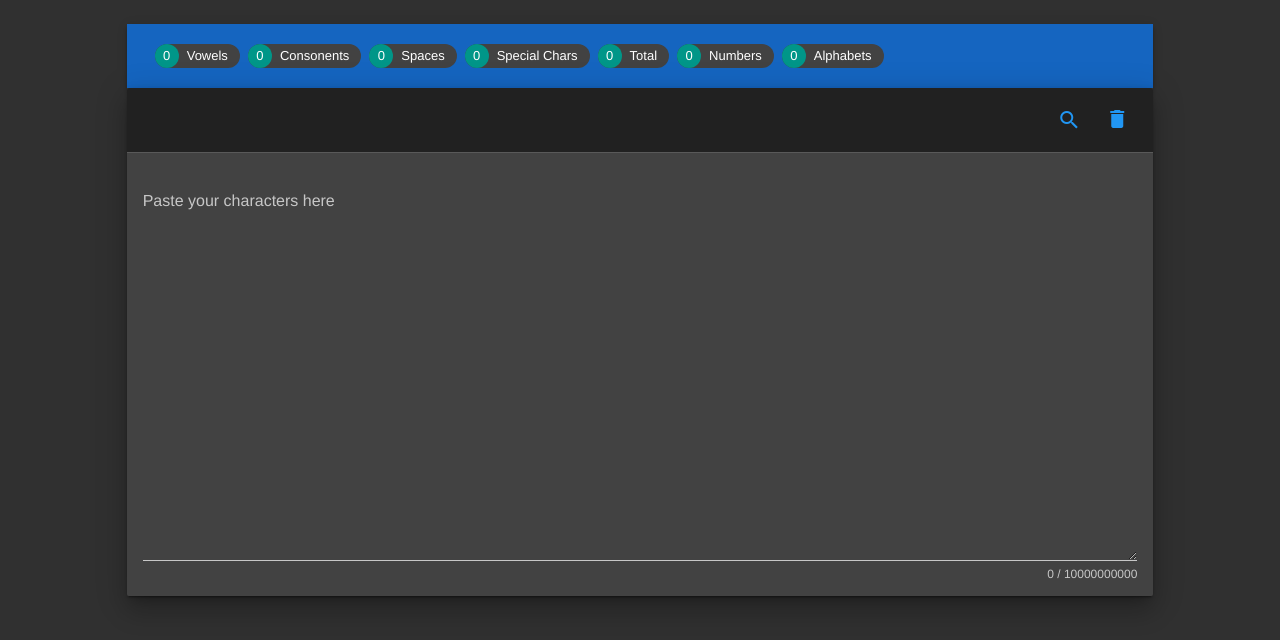
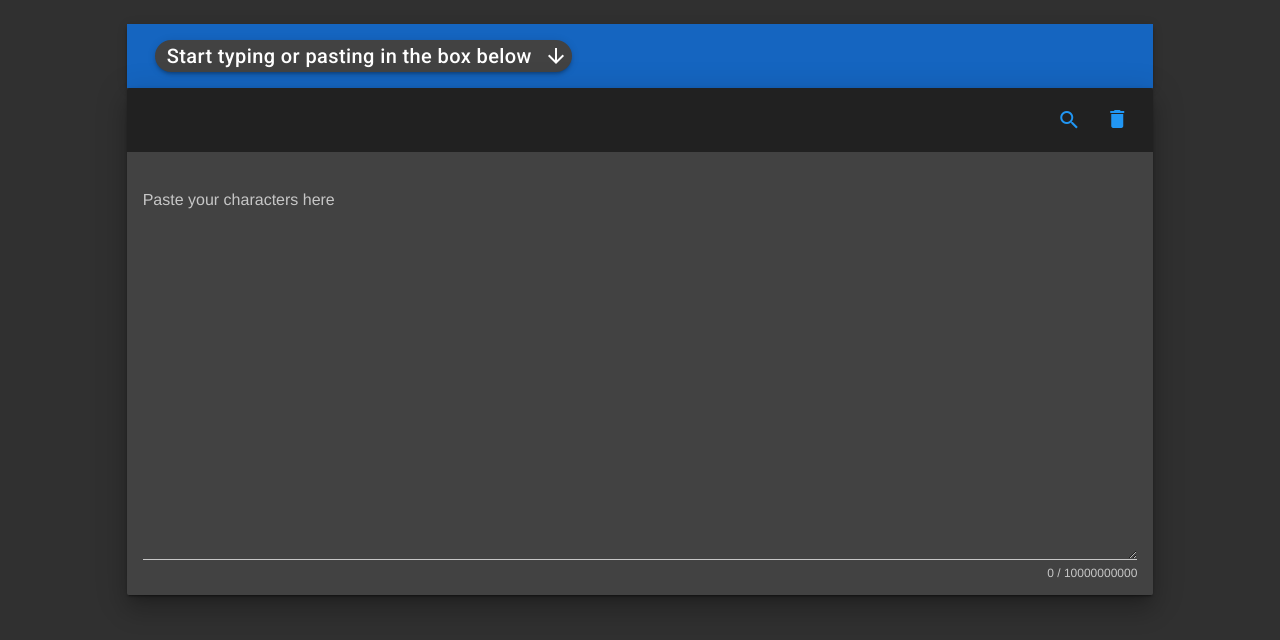
Before and after one commit to mohitkyadav/count_chars, a Vue app: page /#/ in a window 1280 px wide. Shown: the top 640 px of the page. Built offline with nearby package versions, Linux system fonts and the light colour scheme.

Commit message:
animaitons

```diff
--- a/index.html
+++ b/index.html
@@ -5,6 +5,12 @@
     <meta name="viewport" content="width=device-width,initial-scale=1.0">
     <link href='https://fonts.googleapis.com/css?family=Roboto:300,400,500,700|Material+Icons' rel="stylesheet">
     <link rel="stylesheet" href="https://use.fontawesome.com/releases/v5.0.13/css/all.css" integrity="sha384-DNOHZ68U8hZfKXOrtjWvjxusGo9WQnrNx2sqG0tfsghAvtVlRW3tvkXWZh58N9jp" crossorigin="anonymous">
+    <!-- UIkit CSS -->
+    <link rel="stylesheet" href="https://cdnjs.cloudflare.com/ajax/libs/uikit/3.1.6/css/uikit.min.css" />
+
+    <!-- UIkit JS -->
+    <script src="https://cdnjs.cloudflare.com/ajax/libs/uikit/3.1.6/js/uikit.min.js"></script>
+    <script src="https://cdnjs.cloudflare.com/ajax/libs/uikit/3.1.6/js/uikit-icons.min.js"></script>
     <title>count_chars</title>
   </head>
   <body>
--- a/src/components/Landing.vue
+++ b/src/components/Landing.vue
@@ -8,9 +8,13 @@
           <v-toolbar color="blue darken-3">
             <v-toolbar-items>
               <v-layout align-center="true" justify-center="true">
-                <v-chip color="secondary" small="true" text-color="white" v-for="i in counts"  :key="i.type">
+                <v-chip class="elevation-16 uk-animation-slide-left-small" color="secondary" small text-color="white" v-for="i in fitlerZeroCounts()" :key="i.type">
                   <v-avatar class="teal">{{ i.count }}</v-avatar>
                   {{ i.type }}
+                </v-chip>
+                <v-chip class="elevation-3 title uk-animation-slide-right-small" v-if="inputText.length == 0" align-center="true" color="secondary" text-color="white">
+                  Start typing or pasting in the box below
+                  <v-icon right>arrow_downward</v-icon>
                 </v-chip>
               </v-layout>
             </v-toolbar-items>
@@ -45,7 +49,6 @@
                       </v-tooltip>
                     </v-btn>
                   </v-toolbar>
-                  <v-divider></v-divider>
                   <v-card-text style="height:max-content;">
                     <v-text-field
                       id="chars-input"
@@ -104,6 +107,12 @@ export default {
         }, {
           'type': 'Alphabets',
           'count': 0
+        }, {
+          'type': 'lower case',
+          'count': 0
+        }, {
+          'type': 'ALL CAPS',
+          'count': 0
         }
       ]
     }
@@ -116,6 +125,15 @@ export default {
       } else {
         this.snackbar = false
       }
+    },
+    fitlerZeroCounts: function () {
+      let filteredCounts = []
+      for (let i = 0; i < this.counts.length; i++) {
+        if (this.counts[i].count > 0) {
+          filteredCounts.push(this.counts[i])
+        }
+      }
+      return filteredCounts
     },
     formatCode: function () {
       this.countChars(this.inputText)
@@ -130,6 +148,8 @@ export default {
       let spaceCount = 0
       let vowCount = 0
       let conCount = 0
+      let lowCapsCount = 0
+      let allCapsCount = 0
       let specialCharCount = 0
       let numCharCount = 0
       let alphaCount = 0
@@ -153,6 +173,11 @@ export default {
           } else {
             conCount++
           }
+          if (c >= 97 && c <= 122) {
+            lowCapsCount++
+          } else {
+            allCapsCount++
+          }
         } else if (c >= 48 && c <= 57) {
           numCharCount++
         }
@@ -163,6 +188,8 @@ export default {
       this.counts[3].count = specialCharCount
       this.counts[5].count = numCharCount
       this.counts[6].count = alphaCount
+      this.counts[7].count = lowCapsCount
+      this.counts[8].count = allCapsCount
     }
   }
 }
```
Also changed, not shown: 10 other files (tests, documents, lock files or other folders).
